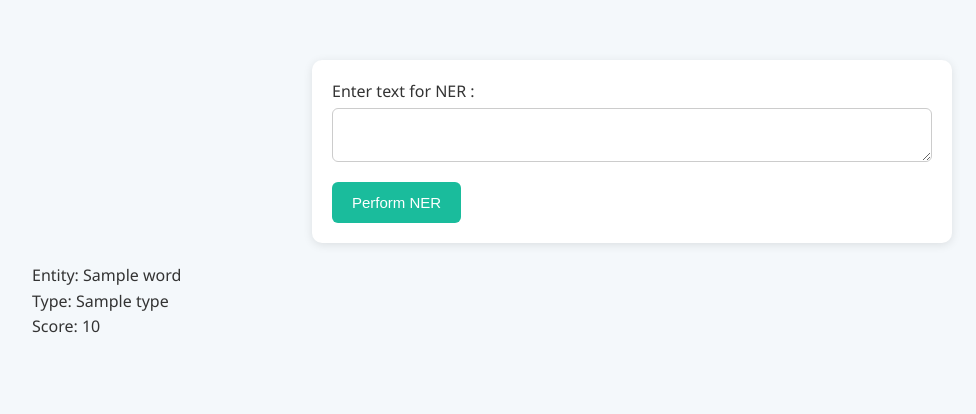
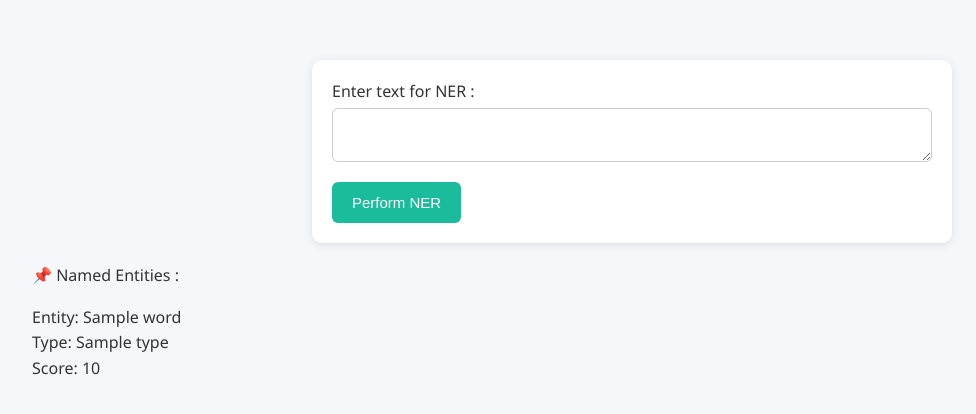
Before and after one commit to Mitulrana2910/NLP_Web_App, a Flask app: template templates/ner.html in a window 1280 px wide. Shown: the top 414 px of the page, without its empty margins (8-984 px from the left). Run offline with Flask 3, Linux system fonts and the light colour scheme; the template is opened without the code that fills it: most values are stand-ins (such as "Sample title", 1, 10 or a date in 2020).

Commit message:
Update ner.html

```diff
--- a/templates/ner.html
+++ b/templates/ner.html
@@ -15,6 +15,7 @@
         <input type="submit" value="Perform NER" required>
     </form>
     {% if response %}
+        <p>📌 Named Entities : </p>
         {%for e in response:%}
             <p>Entity: {{ e.word }}<br>Type: {{ e.type }}<br>Score: {{ e.score }}</p>
         {%endfor%}
```
